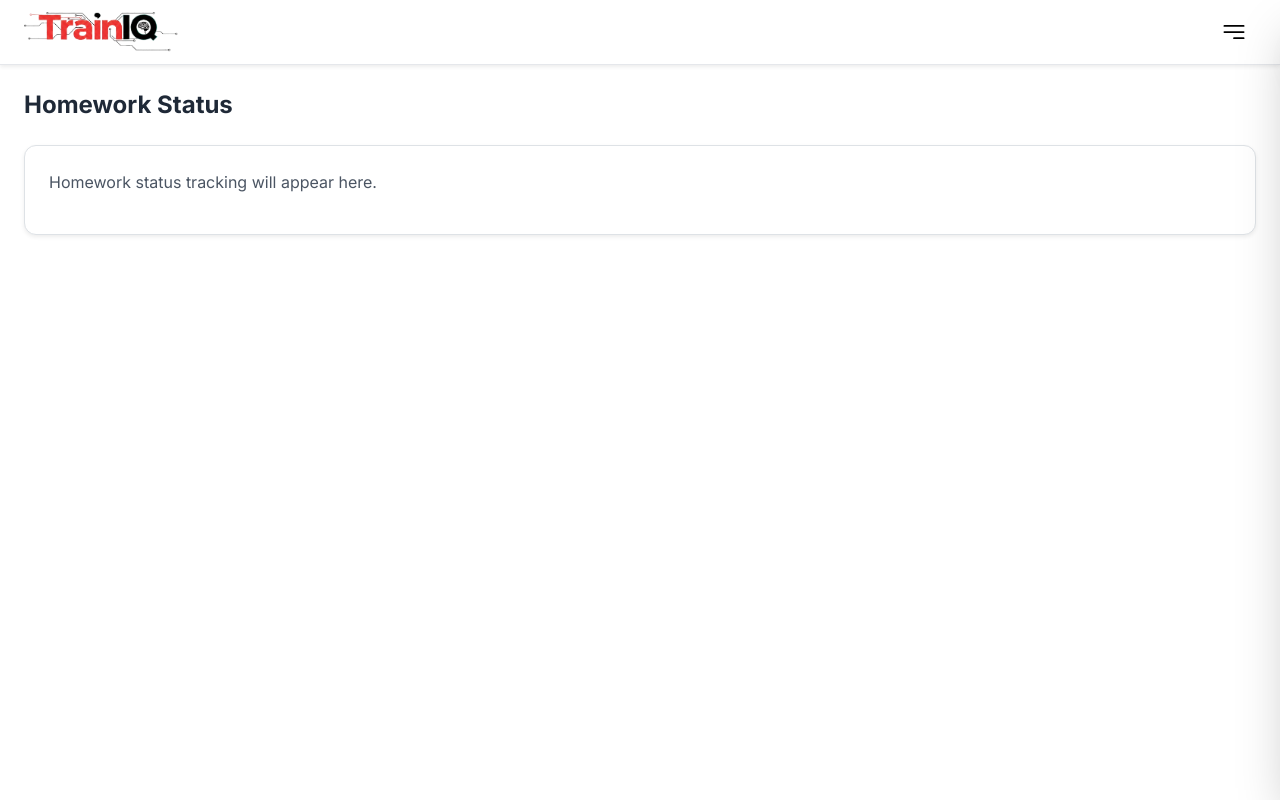
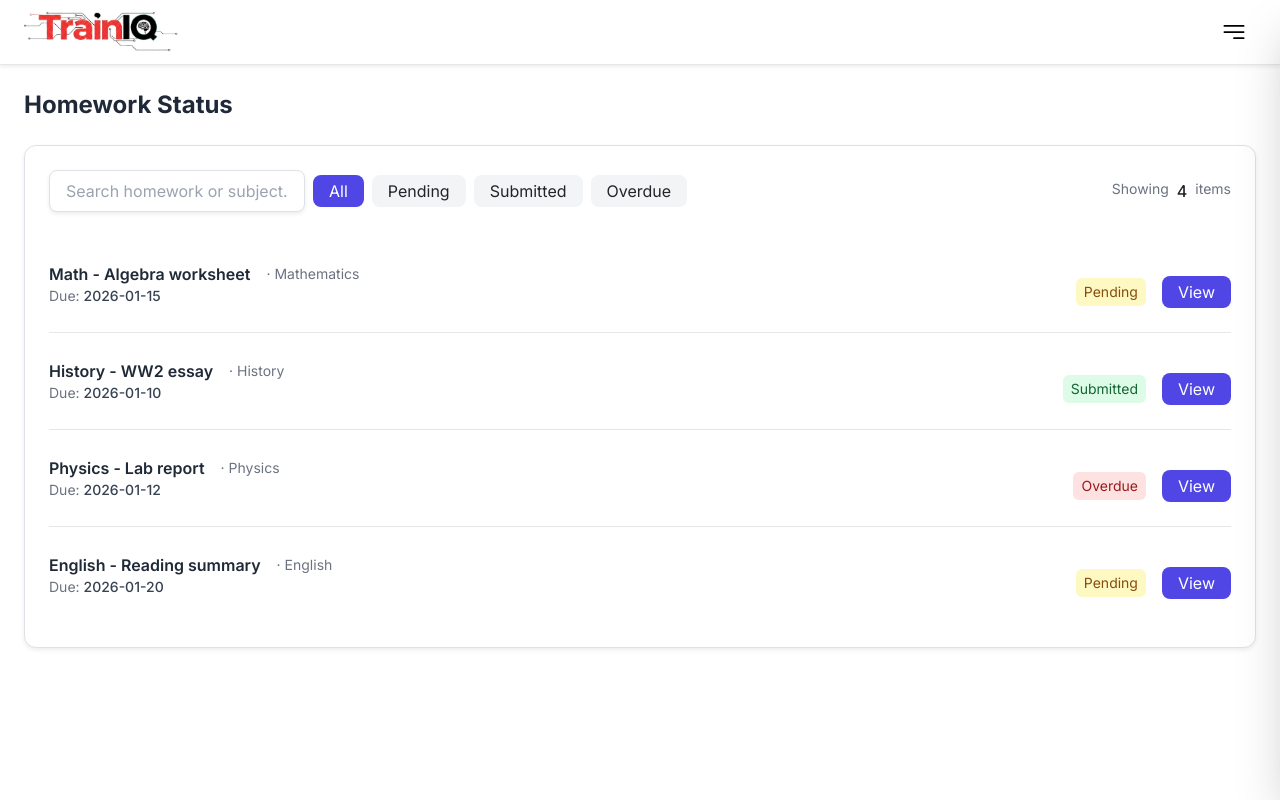
Before and after one commit to saahil0708/STMS, a React (Vite) app: page /homework-status in a window 1280 px wide. Built offline with nearby package versions, Linux system fonts and the light colour scheme; no server answers; sample sign-in values are in the browser's storage; a web font is replaced by a local one.

Commit message:
feat: Enhance HomeworkStatus, Scores, and Settings components with filtering, average score calculation, and form handling

```diff
--- a/src/Pages/Student/HomeworkStatus.jsx
+++ b/src/Pages/Student/HomeworkStatus.jsx
@@ -1,11 +1,81 @@
-import React from 'react';
+import React, { useMemo, useState } from 'react';
+
+const sampleHomeworks = [
+    { id: 1, title: 'Math - Algebra worksheet', subject: 'Mathematics', due: '2026-01-15', status: 'Pending' },
+    { id: 2, title: 'History - WW2 essay', subject: 'History', due: '2026-01-10', status: 'Submitted' },
+    { id: 3, title: 'Physics - Lab report', subject: 'Physics', due: '2026-01-12', status: 'Overdue' },
+    { id: 4, title: 'English - Reading summary', subject: 'English', due: '2026-01-20', status: 'Pending' },
+];
+
+const statusClasses = {
+    Pending: 'bg-yellow-100 text-yellow-800',
+    Submitted: 'bg-green-100 text-green-800',
+    Overdue: 'bg-red-100 text-red-800',
+};
 
 const HomeworkStatus = () => {
+    const [filter, setFilter] = useState('All');
+    const [query, setQuery] = useState('');
+
+    const filtered = useMemo(() => {
+        return sampleHomeworks.filter((hw) => {
+            if (filter !== 'All' && hw.status !== filter) return false;
+            if (query && !(`${hw.title} ${hw.subject}`.toLowerCase()).includes(query.toLowerCase())) return false;
+            return true;
+        });
+    }, [filter, query]);
+
     return (
         <div className="p-6">
             <h1 className="text-2xl font-bold text-gray-800 mb-4">Homework Status</h1>
+
             <div className="bg-white rounded-xl shadow-sm border border-gray-100 p-6">
-                <p className="text-gray-600">Homework status tracking will appear here.</p>
+                <div className="flex flex-col md:flex-row md:items-center md:justify-between gap-4 mb-4">
+                    <div className="flex items-center gap-2">
+                        <input
+                            type="text"
+                            placeholder="Search homework or subject..."
+                            value={query}
+                            onChange={(e) => setQuery(e.target.value)}
+                            className="px-3 py-2 border rounded-lg shadow-sm focus:outline-none focus:ring w-64"
+                        />
+                        <div className="hidden md:flex items-center gap-2">
+                            <button onClick={() => setFilter('All')} className={`px-3 py-1 rounded-lg ${filter === 'All' ? 'bg-indigo-600 text-white' : 'bg-gray-100'}`}>All</button>
+                            <button onClick={() => setFilter('Pending')} className={`px-3 py-1 rounded-lg ${filter === 'Pending' ? 'bg-indigo-600 text-white' : 'bg-gray-100'}`}>Pending</button>
+                            <button onClick={() => setFilter('Submitted')} className={`px-3 py-1 rounded-lg ${filter === 'Submitted' ? 'bg-indigo-600 text-white' : 'bg-gray-100'}`}>Submitted</button>
+                            <button onClick={() => setFilter('Overdue')} className={`px-3 py-1 rounded-lg ${filter === 'Overdue' ? 'bg-indigo-600 text-white' : 'bg-gray-100'}`}>Overdue</button>
+                        </div>
+                    </div>
+
+                    <div className="flex gap-2">
+                        <span className="text-sm text-gray-500">Showing</span>
+                        <span className="font-medium">{filtered.length}</span>
+                        <span className="text-sm text-gray-500">items</span>
+                    </div>
+                </div>
+
+                <div className="divide-y">
+                    {filtered.length === 0 ? (
+                        <div className="py-8 text-center text-gray-500">No homework found.</div>
+                    ) : (
+                        filtered.map((hw) => (
+                            <div key={hw.id} className="py-4 flex flex-col md:flex-row md:items-center md:justify-between">
+                                <div>
+                                    <div className="flex items-center gap-3">
+                                        <div className="font-semibold text-gray-800">{hw.title}</div>
+                                        <div className="text-sm text-gray-500">· {hw.subject}</div>
+                                    </div>
+                                    <div className="text-sm text-gray-500">Due: <span className="font-medium text-gray-700">{hw.due}</span></div>
+                                </div>
+
+                                <div className="mt-3 md:mt-0 flex items-center gap-3">
+                                    <div className={`px-2 py-1 rounded text-sm ${statusClasses[hw.status] || 'bg-gray-100 text-gray-700'}`}>{hw.status}</div>
+                                    <button className="px-3 py-1 bg-indigo-600 text-white rounded-lg">View</button>
+                                </div>
+                            </div>
+                        ))
+                    )}
+                </div>
             </div>
         </div>
     );
--- a/src/Pages/Student/Scores.jsx
+++ b/src/Pages/Student/Scores.jsx
@@ -1,11 +1,53 @@
-import React from 'react';
+import React, { useMemo } from 'react';
+
+const sampleScores = [
+    { id: 1, subject: 'Mathematics', score: 86, max: 100 },
+    { id: 2, subject: 'Physics', score: 79, max: 100 },
+    { id: 3, subject: 'English', score: 92, max: 100 },
+    { id: 4, subject: 'History', score: 74, max: 100 },
+];
 
 const Scores = () => {
+    const average = useMemo(() => {
+        if (!sampleScores.length) return 0;
+        const total = sampleScores.reduce((s, r) => s + r.score, 0);
+        return Math.round((total / (sampleScores.length * 100)) * 100);
+    }, []);
+
     return (
         <div className="p-6">
             <h1 className="text-2xl font-bold text-gray-800 mb-4">Scores</h1>
-            <div className="bg-white rounded-xl shadow-sm border border-gray-100 p-6">
-                <p className="text-gray-600">Student scores and examination results will appear here.</p>
+
+            <div className="grid grid-cols-1 md:grid-cols-3 gap-4 mb-6">
+                <div className="bg-white rounded-xl shadow-sm border border-gray-100 p-6">
+                    <div className="text-sm text-gray-500">Average Score</div>
+                    <div className="text-3xl font-bold text-indigo-600">{average}%</div>
+                </div>
+
+                <div className="bg-white rounded-xl shadow-sm border border-gray-100 p-6 md:col-span-2">
+                    <div className="text-sm text-gray-500 mb-3">Recent Scores</div>
+                    <div className="divide-y">
+                        {sampleScores.map((s) => {
+                            const pct = Math.round((s.score / s.max) * 100);
+                            return (
+                                <div key={s.id} className="py-3">
+                                    <div className="flex items-center justify-between">
+                                        <div>
+                                            <div className="font-medium text-gray-800">{s.subject}</div>
+                                            <div className="text-sm text-gray-500">{s.score} / {s.max}</div>
+                                        </div>
+                                        <div className="w-48">
+                                            <div className="w-full bg-gray-200 rounded-full h-3 overflow-hidden">
+                                                <div className="h-3 bg-indigo-600" style={{ width: `${pct}%` }} />
+                                            </div>
+                                            <div className="text-sm text-gray-500 mt-1">{pct}%</div>
+                                        </div>
+                                    </div>
+                                </div>
+                            );
+                        })}
+                    </div>
+                </div>
             </div>
         </div>
     );
--- a/src/Pages/Student/Settings.jsx
+++ b/src/Pages/Student/Settings.jsx
@@ -1,11 +1,59 @@
-import React from 'react';
+import React, { useState } from 'react';
 
 const Settings = () => {
+    const [form, setForm] = useState({ name: 'Student Name', email: 'student@example.com', phone: '' });
+    const [emailNotifications, setEmailNotifications] = useState(true);
+    const [smsNotifications, setSmsNotifications] = useState(false);
+    const [saved, setSaved] = useState(false);
+
+    const handleChange = (e) => setForm((f) => ({ ...f, [e.target.name]: e.target.value }));
+
+    const handleSave = (e) => {
+        e.preventDefault();
+        // placeholder save behavior
+        setSaved(true);
+        setTimeout(() => setSaved(false), 2500);
+        console.log('Saved settings', { ...form, emailNotifications, smsNotifications });
+    };
+
     return (
         <div className="p-6">
             <h1 className="text-2xl font-bold text-gray-800 mb-4">Settings</h1>
-            <div className="bg-white rounded-xl shadow-sm border border-gray-100 p-6">
-                <p className="text-gray-600">Student profile settings and preferences will appear here.</p>
+
+            <div className="bg-white rounded-xl shadow-sm border border-gray-100 p-6 max-w-2xl">
+                <form onSubmit={handleSave} className="space-y-4">
+                    <div>
+                        <label className="block text-sm font-medium text-gray-700">Full name</label>
+                        <input name="name" value={form.name} onChange={handleChange} className="mt-1 block w-full border px-3 py-2 rounded-lg" />
+                    </div>
+
+                    <div>
+                        <label className="block text-sm font-medium text-gray-700">Email</label>
+                        <input name="email" value={form.email} onChange={handleChange} className="mt-1 block w-full border px-3 py-2 rounded-lg" />
+                    </div>
+
+                    <div>
+                        <label className="block text-sm font-medium text-gray-700">Phone</label>
+                        <input name="phone" value={form.phone} onChange={handleChange} className="mt-1 block w-full border px-3 py-2 rounded-lg" />
+                    </div>
+
+                    <div className="flex items-center justify-between gap-4">
+                        <div className="flex items-center gap-3">
+                            <input id="emailNotif" type="checkbox" checked={emailNotifications} onChange={(e) => setEmailNotifications(e.target.checked)} className="h-4 w-4" />
+                            <label htmlFor="emailNotif" className="text-sm text-gray-700">Email notifications</label>
+                        </div>
+
+                        <div className="flex items-center gap-3">
+                            <input id="smsNotif" type="checkbox" checked={smsNotifications} onChange={(e) => setSmsNotifications(e.target.checked)} className="h-4 w-4" />
+                            <label htmlFor="smsNotif" className="text-sm text-gray-700">SMS notifications</label>
+                        </div>
+                    </div>
+
+                    <div className="flex items-center gap-3">
+                        <button type="submit" className="px-4 py-2 bg-indigo-600 text-white rounded-lg">Save changes</button>
+                        {saved && <div className="text-sm text-green-600">Settings saved</div>}
+                    </div>
+                </form>
             </div>
         </div>
     );
```
